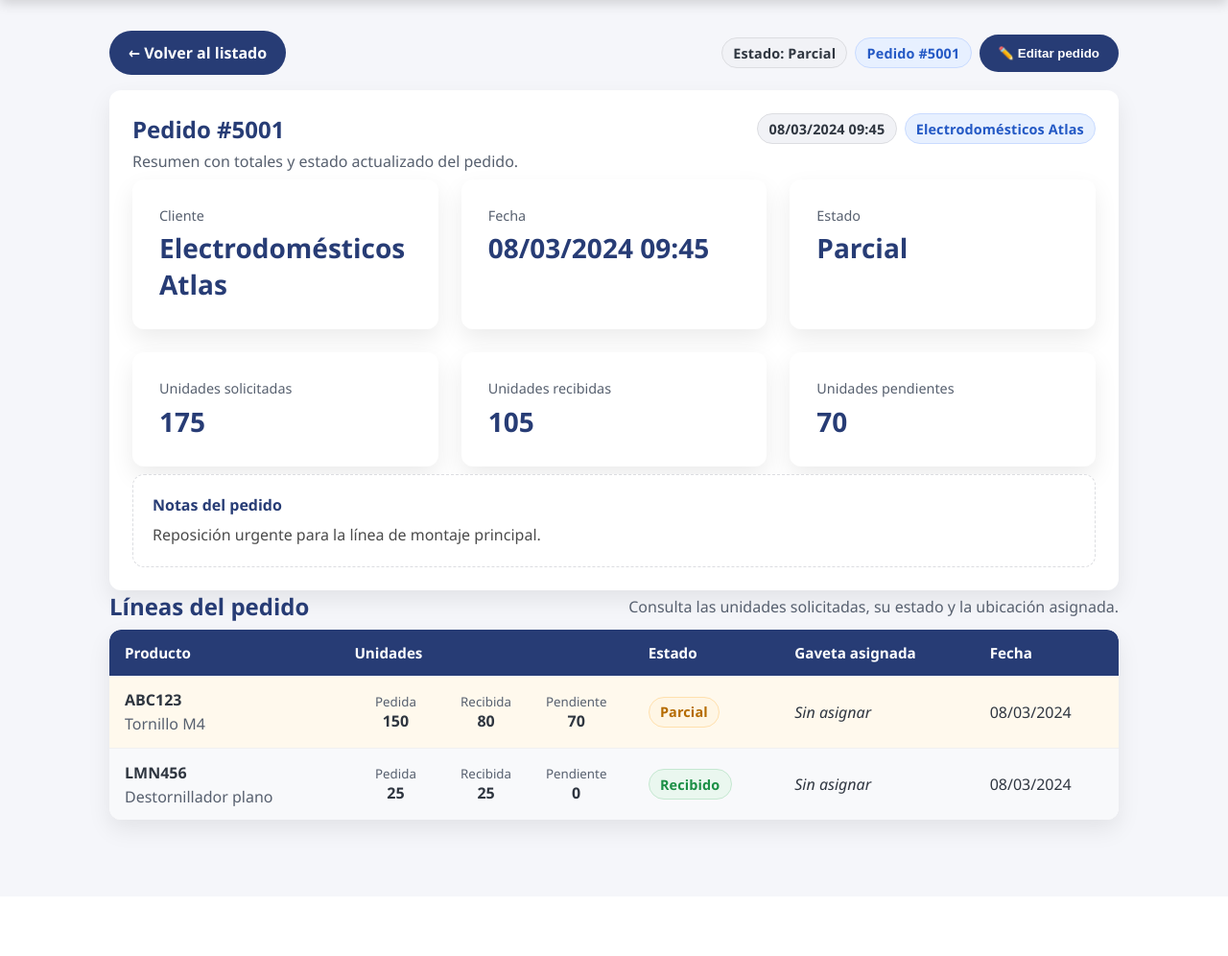
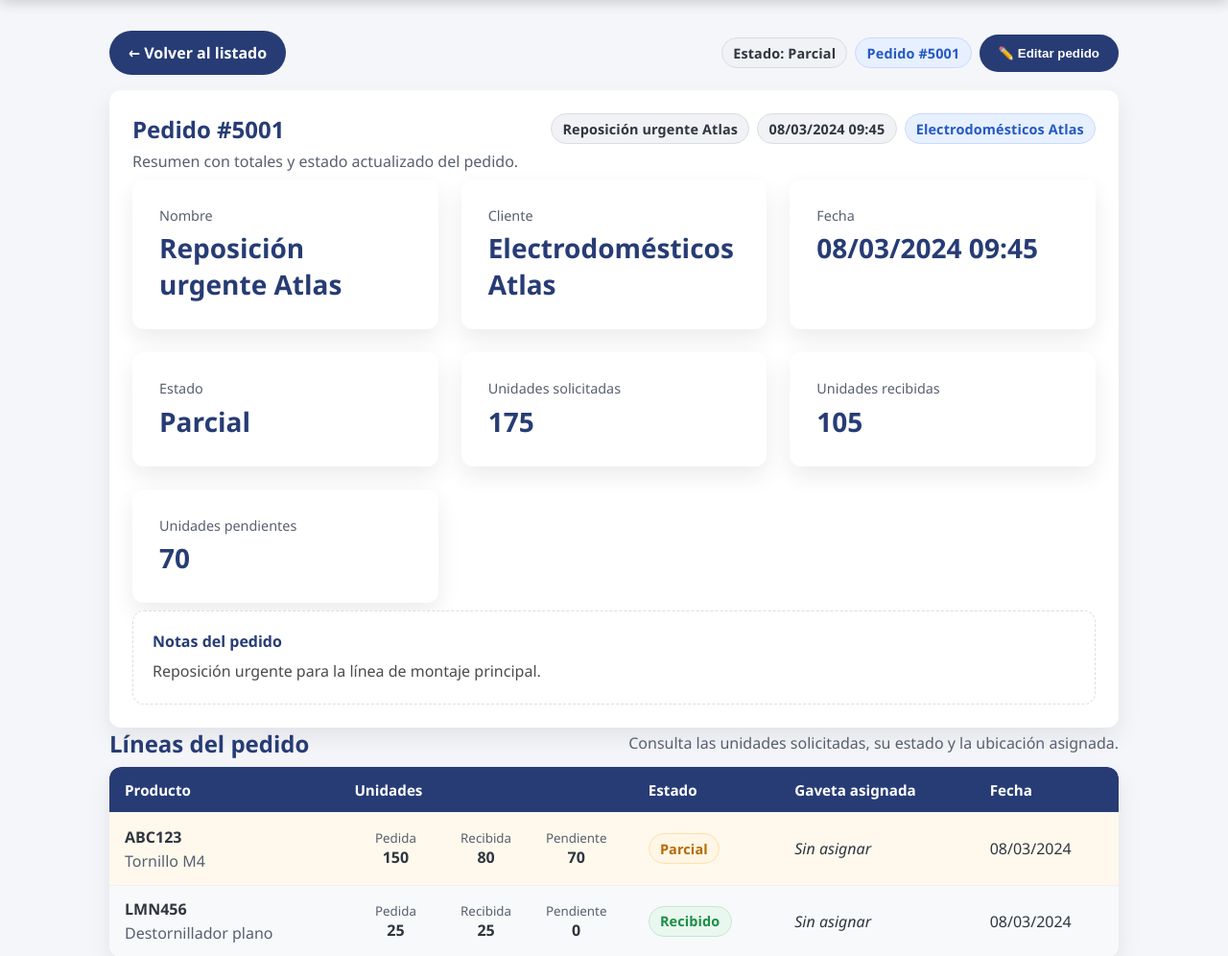
Before and after one commit to opticaelvalle-design/Gestion-de-inventario-EVO, a Flask app: page /pedidos/5001 in a window 1280 px wide. Shown: the part 241-1237 px from the top of the page at 96% size. Before the commit the page ends 1117 px from the top, so only its background shows below. Run offline with Flask 3, Linux system fonts and the light colour scheme.

Commit message:
Add editable name field for purchase orders

```diff
--- a/app.py
+++ b/app.py
@@ -70,6 +70,7 @@ INITIAL_INVENTORY = [
 INITIAL_PURCHASE_ORDERS = [
     {
         "id": 5001,
+        "nombre": "Reposición urgente Atlas",
         "cliente": "Electrodomésticos Atlas",
         "fecha": datetime(2024, 3, 8, 9, 45),
         "estado": "Parcial",
@@ -93,6 +94,7 @@ INITIAL_PURCHASE_ORDERS = [
     },
     {
         "id": 5002,
+        "nombre": "Pedido Solaris nuevo centro",
         "cliente": "Solaris Components",
         "fecha": datetime(2024, 3, 15, 14, 10),
         "estado": "Pendiente",
@@ -116,6 +118,7 @@ INITIAL_PURCHASE_ORDERS = [
     },
     {
         "id": 5003,
+        "nombre": "Cierre proyecto Boreal",
         "cliente": "Ingeniería Boreal",
         "fecha": datetime(2024, 3, 20, 11, 5),
         "estado": "Completado",
@@ -439,6 +442,7 @@ def _init_db_schema():
 
             CREATE TABLE IF NOT EXISTS purchase_orders (
                 id INTEGER PRIMARY KEY,
+                nombre TEXT NOT NULL DEFAULT '',
                 cliente TEXT NOT NULL,
                 fecha TEXT NOT NULL,
                 estado TEXT NOT NULL,
@@ -532,6 +536,16 @@ def _migrate_inventory_schema():
         ):
             if column not in existing_columns:
                 conn.execute(ddl)
+
+
+def _migrate_purchase_orders_schema():
+    with get_connection() as conn:
+        columns = {row[1] for row in conn.execute("PRAGMA table_info('purchase_orders')")}
+        if not columns:
+            return
+
+        if "nombre" not in columns:
+            conn.execute("ALTER TABLE purchase_orders ADD COLUMN nombre TEXT DEFAULT ''")
 
 
 def _seed_if_empty():
@@ -571,9 +585,10 @@ def _seed_if_empty():
         if cursor.fetchone()[0] == 0:
             for pedido in INITIAL_PURCHASE_ORDERS:
                 conn.execute(
-                    "INSERT INTO purchase_orders (id, cliente, fecha, estado, notas) VALUES (?, ?, ?, ?, ?)",
+                    "INSERT INTO purchase_orders (id, nombre, cliente, fecha, estado, notas) VALUES (?, ?, ?, ?, ?, ?)",
                     (
                         pedido["id"],
+                        pedido["nombre"],
                         pedido["cliente"],
                         pedido["fecha"].isoformat(),
                         pedido["estado"],
@@ -672,7 +687,7 @@ def _load_data():
 
         purchase_orders = []
         pedidos_rows = conn.execute(
-            "SELECT id, cliente, fecha, estado, notas FROM purchase_orders ORDER BY fecha"
+            "SELECT id, nombre, cliente, fecha, estado, notas FROM purchase_orders ORDER BY fecha"
         ).fetchall()
         for pedido in pedidos_rows:
             lineas = [
@@ -694,6 +709,7 @@ def _load_data():
             purchase_orders.append(
                 {
                     "id": pedido["id"],
+                    "nombre": pedido["nombre"],
                     "cliente": pedido["cliente"],
                     "fecha": _as_datetime(pedido["fecha"]),
                     "estado": pedido["estado"],
@@ -763,6 +779,7 @@ def _load_data():
 def ensure_database():
     _init_db_schema()
     _migrate_inventory_schema()
+    _migrate_purchase_orders_schema()
     _seed_if_empty()
     _load_data()
 
@@ -2203,6 +2220,7 @@ def panel_control():
 @app.route("/pedidos", methods=["GET", "POST"])
 def pedidos():
     if request.method == "POST":
+        nombre_pedido = request.form.get("nombre", "").strip()
         cliente = request.form.get("cliente", "").strip()
         codigo = request.form.get("codigo", "").strip()
         descripcion = request.form.get("descripcion", "").strip()
@@ -2212,6 +2230,7 @@ def pedidos():
             flash("Completa todos los datos del pedido con cantidades válidas.", "error")
         else:
             nuevo_id = max((pedido["id"] for pedido in purchase_orders), default=5000) + 1
+            nombre_pedido = nombre_pedido or f"Pedido #{nuevo_id}"
             nueva_linea = {
                 "codigo": codigo,
                 "descripcion": descripcion,
@@ -2221,6 +2240,7 @@ def pedidos():
             }
             nuevo_pedido = {
                 "id": nuevo_id,
+                "nombre": nombre_pedido,
                 "cliente": cliente,
                 "fecha": datetime.now(),
                 "estado": "Pendiente",
@@ -2230,9 +2250,10 @@ def pedidos():
             purchase_orders.append(nuevo_pedido)
             with get_connection() as conn:
                 conn.execute(
-                    "INSERT INTO purchase_orders (id, cliente, fecha, estado, notas) VALUES (?, ?, ?, ?, ?)",
+                    "INSERT INTO purchase_orders (id, nombre, cliente, fecha, estado, notas) VALUES (?, ?, ?, ?, ?, ?)",
                     (
                         nuevo_pedido["id"],
+                        nuevo_pedido["nombre"],
                         nuevo_pedido["cliente"],
                         nuevo_pedido["fecha"].isoformat(),
                         nuevo_pedido["estado"],
@@ -2300,12 +2321,13 @@ def editar_pedido(pedido_id: int):
         return redirect(url_for("pedidos"))
 
     cliente = request.form.get("cliente", "").strip()
+    nombre = request.form.get("nombre", "").strip()
     estado = request.form.get("estado", "").strip()
     notas = request.form.get("notas", "").strip()
     fecha_str = request.form.get("fecha", "").strip()
 
-    if not cliente or not estado or not fecha_str:
-        flash("Completa cliente, estado y fecha para actualizar el pedido.", "error")
+    if not cliente or not nombre or not estado or not fecha_str:
+        flash("Completa nombre, cliente, estado y fecha para actualizar el pedido.", "error")
         return redirect(url_for("pedido_detalle", pedido_id=pedido_id))
 
     try:
@@ -2314,12 +2336,20 @@ def editar_pedido(pedido_id: int):
         flash("La fecha indicada no es válida.", "error")
         return redirect(url_for("pedido_detalle", pedido_id=pedido_id))
 
-    pedido.update({"cliente": cliente, "estado": estado, "fecha": fecha, "notas": notas})
+    pedido.update(
+        {
+            "nombre": nombre,
+            "cliente": cliente,
+            "estado": estado,
+            "fecha": fecha,
+            "notas": notas,
+        }
+    )
 
     with get_connection() as conn:
         conn.execute(
-            "UPDATE purchase_orders SET cliente = ?, fecha = ?, estado = ?, notas = ? WHERE id = ?",
-            (cliente, fecha.isoformat(), estado, notas, pedido_id),
+            "UPDATE purchase_orders SET nombre = ?, cliente = ?, fecha = ?, estado = ?, notas = ? WHERE id = ?",
+            (nombre, cliente, fecha.isoformat(), estado, notas, pedido_id),
         )
 
     flash("Pedido actualizado correctamente.", "success")
--- a/templates/pedido_detalle.html
+++ b/templates/pedido_detalle.html
@@ -20,11 +20,16 @@
             <p class="muted" style="margin: 0.35rem 0 0;">Resumen con totales y estado actualizado del pedido.</p>
         </div>
         <div class="pill-group">
+            <span class="badge badge-neutral">{{ pedido.nombre }}</span>
             <span class="badge badge-neutral">{{ pedido.fecha.strftime('%d/%m/%Y %H:%M') }}</span>
             <span class="badge badge-info">{{ pedido.cliente }}</span>
         </div>
     </div>
     <div class="stats-grid">
+        <div class="stat-card">
+            <span>Nombre</span>
+            <strong>{{ pedido.nombre }}</strong>
+        </div>
         <div class="stat-card">
             <span>Cliente</span>
             <strong>{{ pedido.cliente }}</strong>
@@ -64,6 +69,10 @@
         <p class="muted" style="margin: 0;">Actualiza los datos generales del pedido.</p>
     </div>
     <form method="post" action="{{ url_for('editar_pedido', pedido_id=pedido.id) }}" class="form-grid" style="gap: 1rem;">
+        <div>
+            <label for="nombre">Nombre del pedido</label>
+            <input type="text" id="nombre" name="nombre" value="{{ pedido.nombre }}" required />
+        </div>
         <div>
             <label for="cliente">Cliente</label>
             <input type="text" id="cliente" name="cliente" value="{{ pedido.cliente }}" required />
--- a/templates/pedidos.html
+++ b/templates/pedidos.html
@@ -43,6 +43,10 @@
     </div>
     <form method="post" class="form-grid" style="gap: 1rem; grid-template-columns: repeat(auto-fit, minmax(200px, 1fr)); align-items: end;">
         <div>
+            <label for="nombre">Nombre del pedido</label>
+            <input type="text" id="nombre" name="nombre" placeholder="Ej. Reposición trimestral" />
+        </div>
+        <div>
             <label for="cliente">Cliente</label>
             <input type="text" id="cliente" name="cliente" placeholder="Ej. Componentes Atlas" required />
         </div>
@@ -75,6 +79,7 @@
             <thead>
                 <tr>
                     <th>Pedido</th>
+                    <th>Nombre</th>
                     <th>Cliente</th>
                     <th>Fecha</th>
                     <th>Estado</th>
@@ -89,6 +94,7 @@
                 {% set pendientes = pedido.lineas | sum(attribute='cantidad_pendiente') %}
                 <tr class="striped {% if pendientes > 0 %}row-warning{% else %}row-positive{% endif %}">
                     <td>#{{ pedido.id }}</td>
+                    <td>{{ pedido.nombre or 'Sin nombre' }}</td>
                     <td>{{ pedido.cliente }}</td>
                     <td>{{ pedido.fecha.strftime('%d/%m/%Y %H:%M') }}</td>
                     <td>
```
